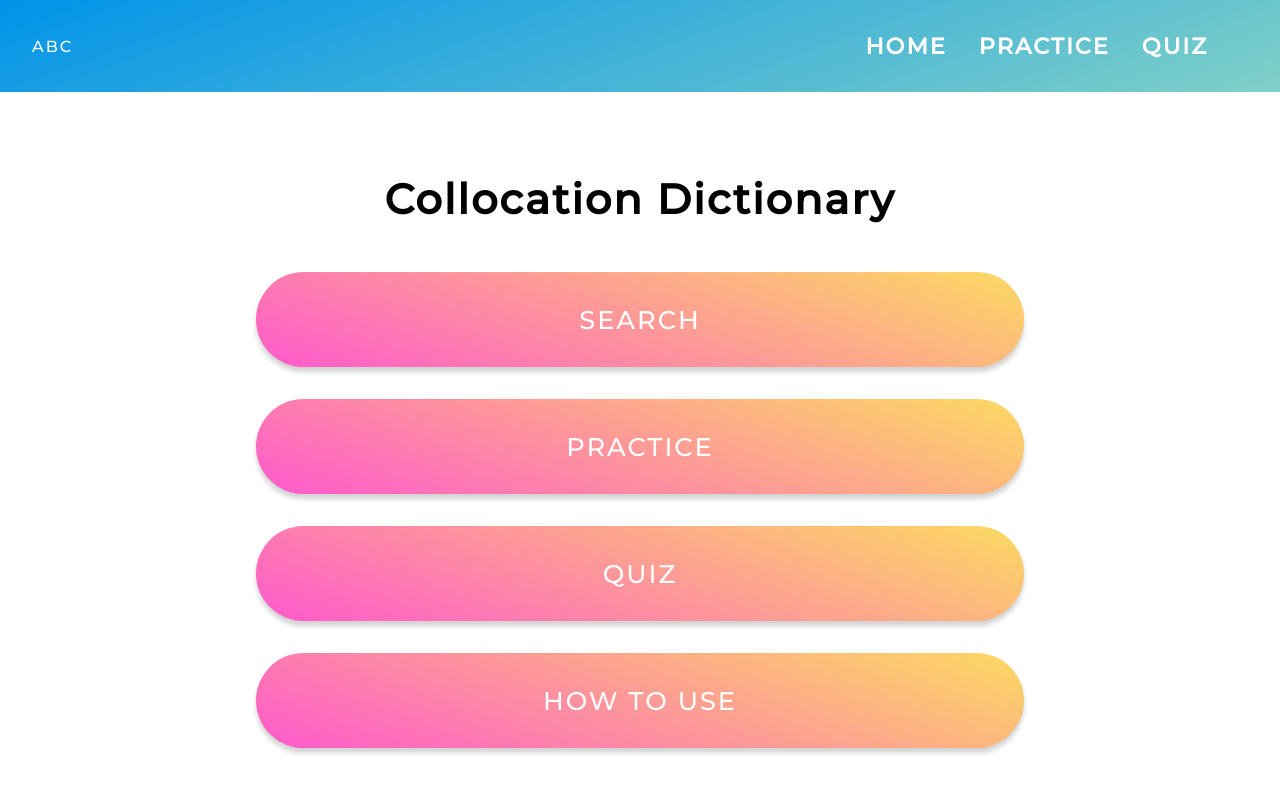
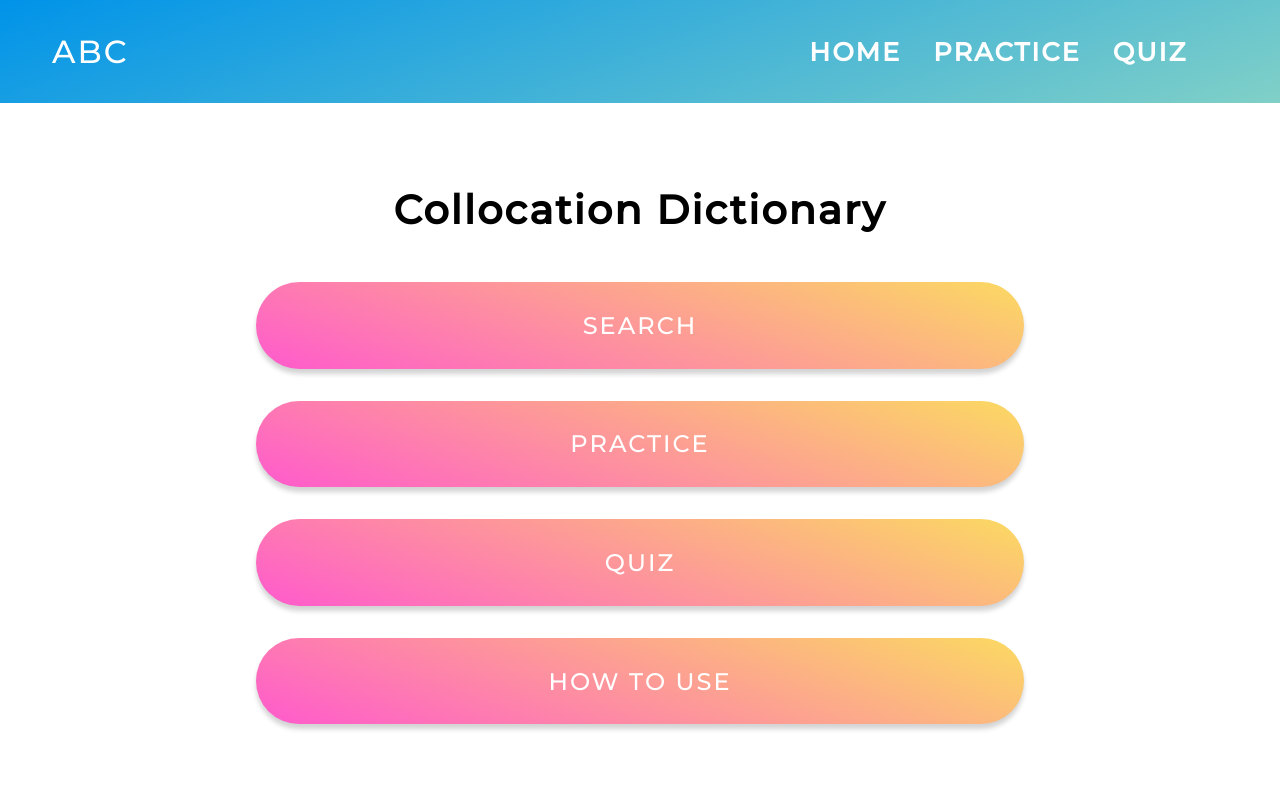
Before and after one commit to Ayako-Yokoe/Collocation-Dictionary, a React (Create React App) app in the folder client/: page / in a window 1280 px wide. Shown: the top 792 px of the page. Built offline with nearby package versions, Linux system fonts and the light colour scheme.

Commit message:
Fix fetching data

```diff
--- a/client/src/components/Navbar.jsx
+++ b/client/src/components/Navbar.jsx
@@ -16,8 +16,7 @@ import {
 const Navbar = () => {
   const [sidebarOpen, setSidebarOpen] = useState(false)
 
-  const handleDrawerToggle = useCallback(
-    (event, isOpen) => {
+  const handleDrawerToggle = useCallback((event, isOpen) => {
     if (
       event.type === "keydown" &&
       (event.key === "Tab" || event.key === "Shift")
@@ -25,40 +24,32 @@ const Navbar = () => {
       return
     }
     setSidebarOpen(isOpen)
-    },
-    [sidebarOpen]
-  )
+  }, [])
 
   return (
     <Container>
       <Wrapper>
         <Left>
-          <Logo>
           <Link to="/" style={{ color: "#fff" }}>
-              ABC
+            <Logo>ABC</Logo>
           </Link>
-          </Logo>
         </Left>
         <Right>
           <List>
-            <ListItem>
             <Link to="/" style={{ color: "#fff" }}>
-                HOME
+              <ListItem>HOME</ListItem>
             </Link>
-            </ListItem>
-            <ListItem>
+
             <Link to="/wordlist" style={{ color: "#fff" }}>
-                PRACTICE
+              <ListItem>PRACTICE</ListItem>
             </Link>
-            </ListItem>
-            <ListItem>
+
             <Link to="/quiz" style={{ color: "#fff" }}>
-                QUIZ
+              <ListItem>QUIZ</ListItem>
             </Link>
-            </ListItem>
           </List>
           <HamburgerMenu onClick={(event) => handleDrawerToggle(event, true)}>
-            <MenuIcon />
+            <MenuIcon sx={{ fontSize: "2.8rem" }} />
           </HamburgerMenu>
         </Right>
       </Wrapper>
--- a/client/src/components/Navbar.styles.js
+++ b/client/src/components/Navbar.styles.js
@@ -18,7 +18,22 @@ export const Left = styled.div`
     margin: 2rem;
   }
 `
-export const Logo = styled.span``
+export const Logo = styled.span`
+  font-size: 20px;
+  padding: 20px;
+  @media only screen and ${responsive.device.s} {
+    font-size: 25px;
+  }
+  @media only screen and ${responsive.device.m} {
+    font-size: 28px;
+  }
+  @media only screen and ${responsive.device.l} {
+    font-size: 32px;
+  }
+  @media only screen and ${responsive.device.xl} {
+    font-size: 40px;
+  }
+`
 
 export const Right = styled.div`
   display: flex;
@@ -35,7 +50,7 @@ export const ListItem = styled.li`
     list-style: none;
     display: inline-block;
     padding: 2rem 1rem;
-    font-size: 0.9rem;
+    font-size: 1.2rem;
     color: #fff;
     font-weight: 700;
     letter-spacing: 2px;
@@ -47,10 +62,11 @@ export const ListItem = styled.li`
     }
 
     @media only screen and ${responsive.device.l} {
-      font-size: 1.2rem;
+      font-size: 1.6rem;
     }
     @media only screen and ${responsive.device.xl} {
-      font-size: 1.4rem;
+      font-size: 2.2rem;
+      padding: 4rem 2rem;
     }
   }
 `
--- a/client/src/pages/Practice.jsx
+++ b/client/src/pages/Practice.jsx
@@ -3,6 +3,7 @@ import { FlashcardArray } from "react-quizlet-flashcard"
 import { publicRequest } from "../requestMethods"
 import Navbar from "../components/Navbar"
 import { Container, Wrapper } from "./Practice.styles"
+import { extractEventHandlers } from "@mui/base"
 
 const Practice = () => {
   const [wordlist, setWordlist] = useState([{}])
@@ -17,12 +18,21 @@ const Practice = () => {
           const obj = {
             id: res.data[i]._id,
             front: res.data[i].front,
-            back: res.data[i].back.join(),
+            back: res.data[i].back
+              .join("")
+              .replaceAll(" .", ".<br>")
+              .replaceAll(" ?", "?<br>")
+              .replaceAll(" !", "!<br>")
+              .replaceAll(" ,", ",")
+              .replaceAll(" '", "'")
+              .replaceAll(" ;", ";"),
           }
           sub_array.push(obj)
         }
         setWordlist(sub_array)
-      } catch {}
+      } catch (err) {
+        console.log(err)
+      }
     }
     getWordlist()
   }, [])
--- a/client/src/requestMethods.js
+++ b/client/src/requestMethods.js
@@ -1,7 +1,7 @@
-import axios from 'axios'
+import axios from "axios"
 
-const BASE_URL = 'https://collocation-dictionary.herokuapp.com/api'
+const BASE_URL = "https://collocation-dictionary.vercel.app/api"
 
 export const publicRequest = axios.create({
-    baseURL: BASE_URL
+  baseURL: BASE_URL,
 })
--- a/client/src/responsive.js
+++ b/client/src/responsive.js
@@ -1,14 +1,27 @@
 const size = {
-    s: '480px',
-    m: '768px',
-    l: '1024px',
-    xl: '1200px'
+  s: "480px",
+  m: "768px",
+  l: "1024px",
+  xl: "1600px",
 }
 const device = {
-    s: `(min-width: ${size.s})`,
-    m: `(min-width: ${size.m})`,
-    l: `(min-width: ${size.l})`,
-    xl: `(min-width: ${size.xl})`
+  s: `(min-width: ${size.s})`,
+  m: `(min-width: ${size.m})`,
+  l: `(min-width: ${size.l})`,
+  xl: `(min-width: ${size.xl})`,
 }
 
-export default {size, device}
+export default { size, device }
+
+// @media only screen and ${responsive.device.s} {
+
+//   }
+// @media only screen and ${responsive.device.m} {
+
+//   }
+// @media only screen and ${responsive.device.l} {
+
+//   }
+// @media only screen and ${responsive.device.xl} {
+
+//   }
```
Also changed, not shown: 2 other files (tests, documents, lock files or other folders). Lines whose indentation alone changed are shown as unchanged.
